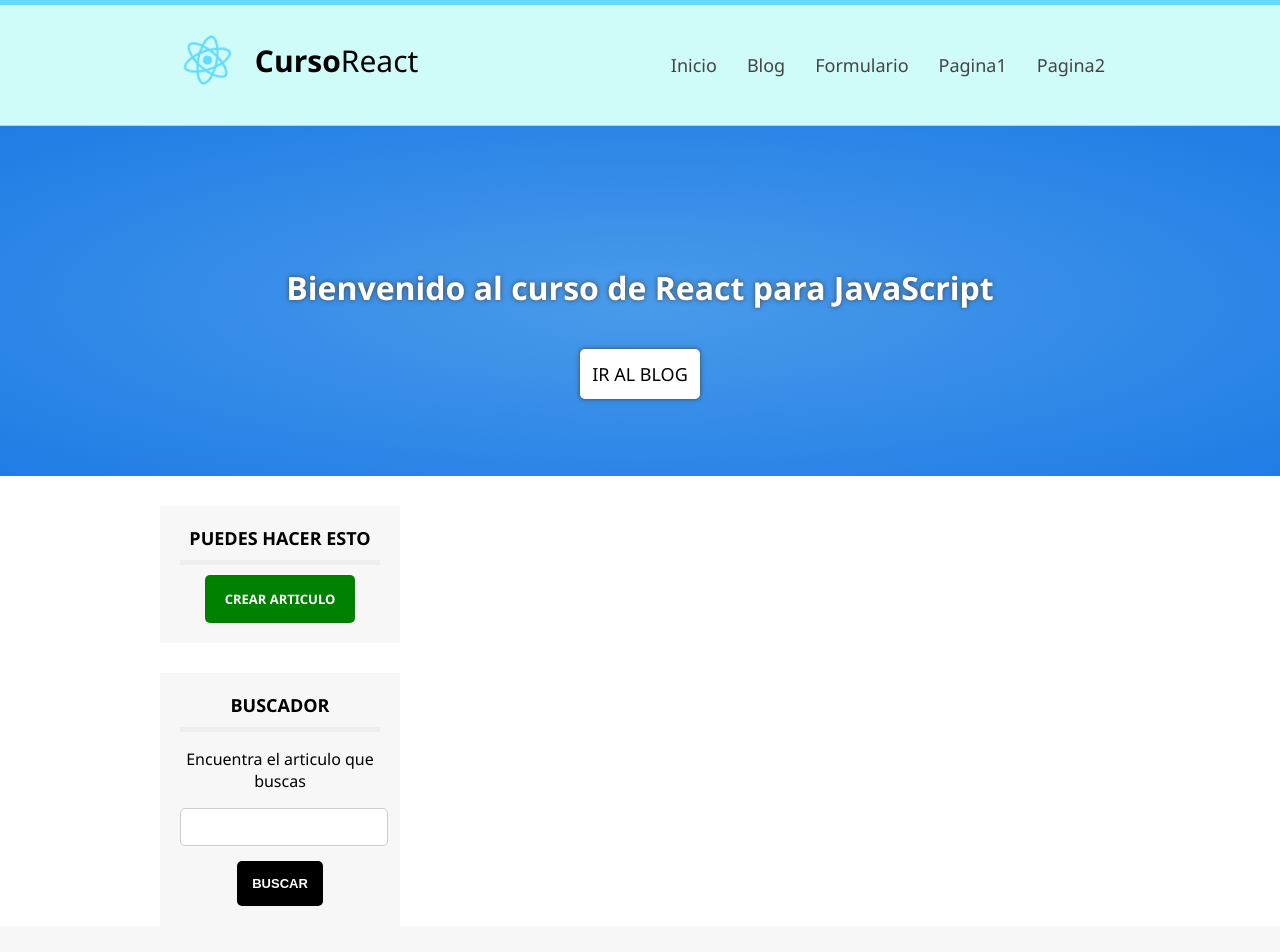
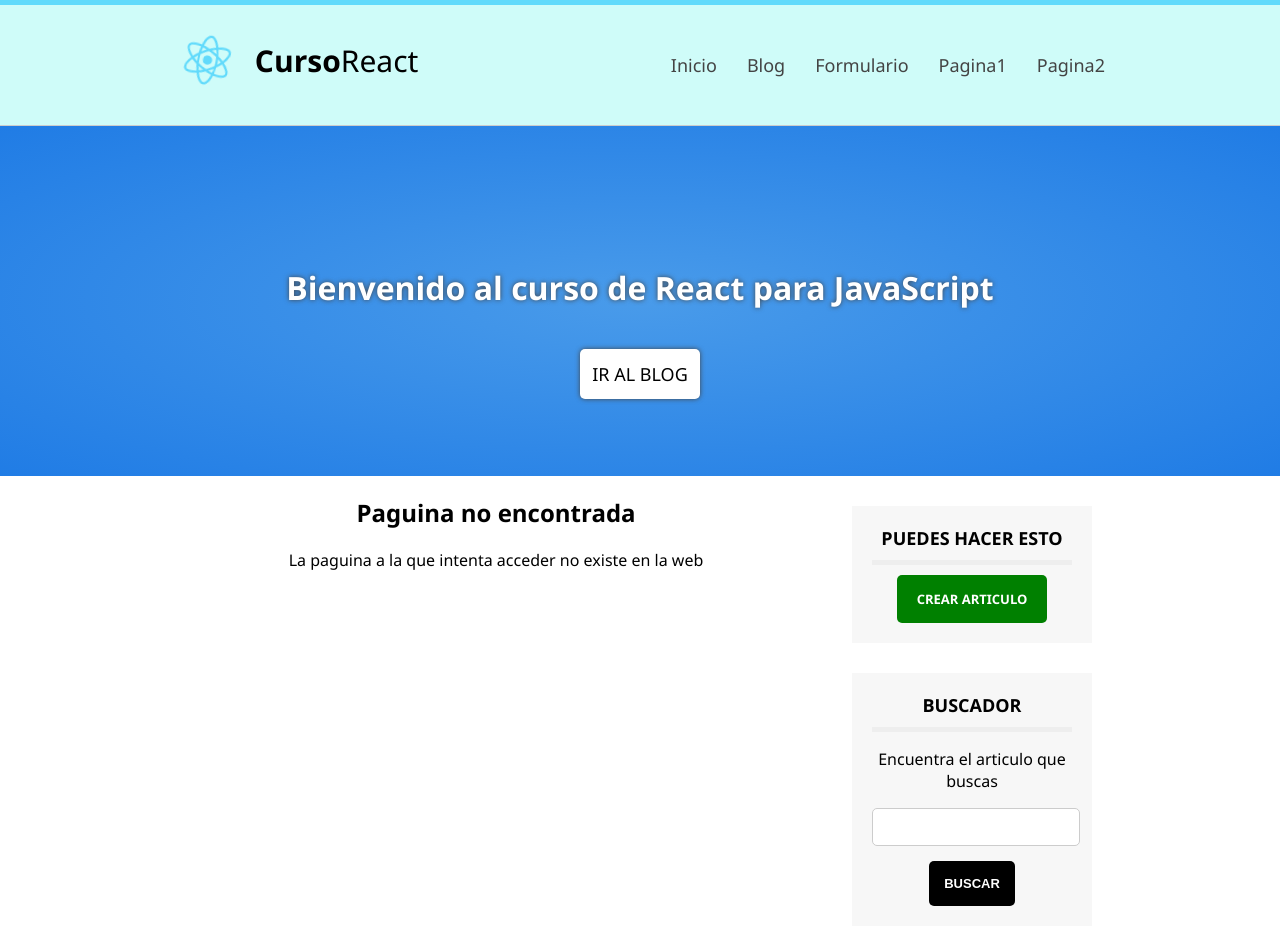
Before and after one commit to AironRuda/aprendiendo-react, a React (Create React App) app in the folder aprendiendoreact/: page /blog in a window 1280 px wide. Shown: the top 952 px of the page. Built offline with nearby package versions, Linux system fonts and the light colour scheme.

Commit message:
Ruta de notFound

```diff
--- a/aprendiendoreact/src/Router.js
+++ b/aprendiendoreact/src/Router.js
@@ -4,6 +4,7 @@ import { BrowserRouter, Route, Routes } from "react-router-dom";
 import SeccionPruebas from "./components/SeccionPruebas";
 import MiComponente from "./components/MiComponente";
 import Peliculas from "./components/Peliculas";
+import Error from "./components/Error";
 
 class Router extends Component {
   render() {
@@ -14,6 +15,7 @@ class Router extends Component {
           <Route path="/" element={<Peliculas />} />
           <Route path="/ruta-prueba" element={<SeccionPruebas />} />
           <Route path="/segunda-ruta" element={<MiComponente />} />
+          <Route path="*" element={<Error />} />
         </Routes>
       </BrowserRouter>
     );
--- /dev/null
+++ b/aprendiendoreact/src/components/Error.js
@@ -0,0 +1,14 @@
+import React from "react";
+
+const Error = () => {
+  return (
+    <section id="content">
+      <div className="center">
+        <h2>Paguina no encontrada</h2>
+        <p>La paguina  a la que intenta acceder no existe en la web</p>
+      </div>
+    </section>
+  );
+};
+
+export default Error;
```
